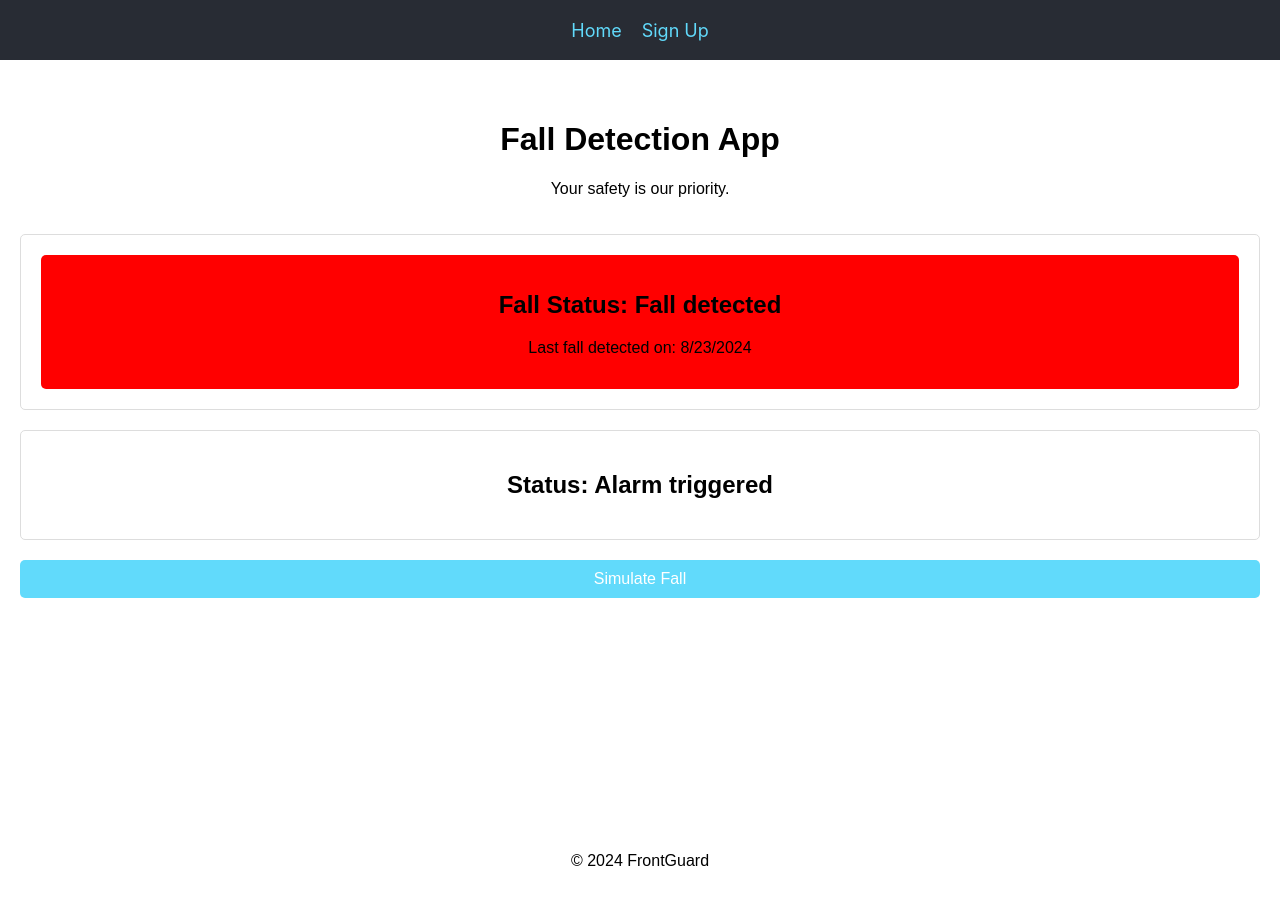
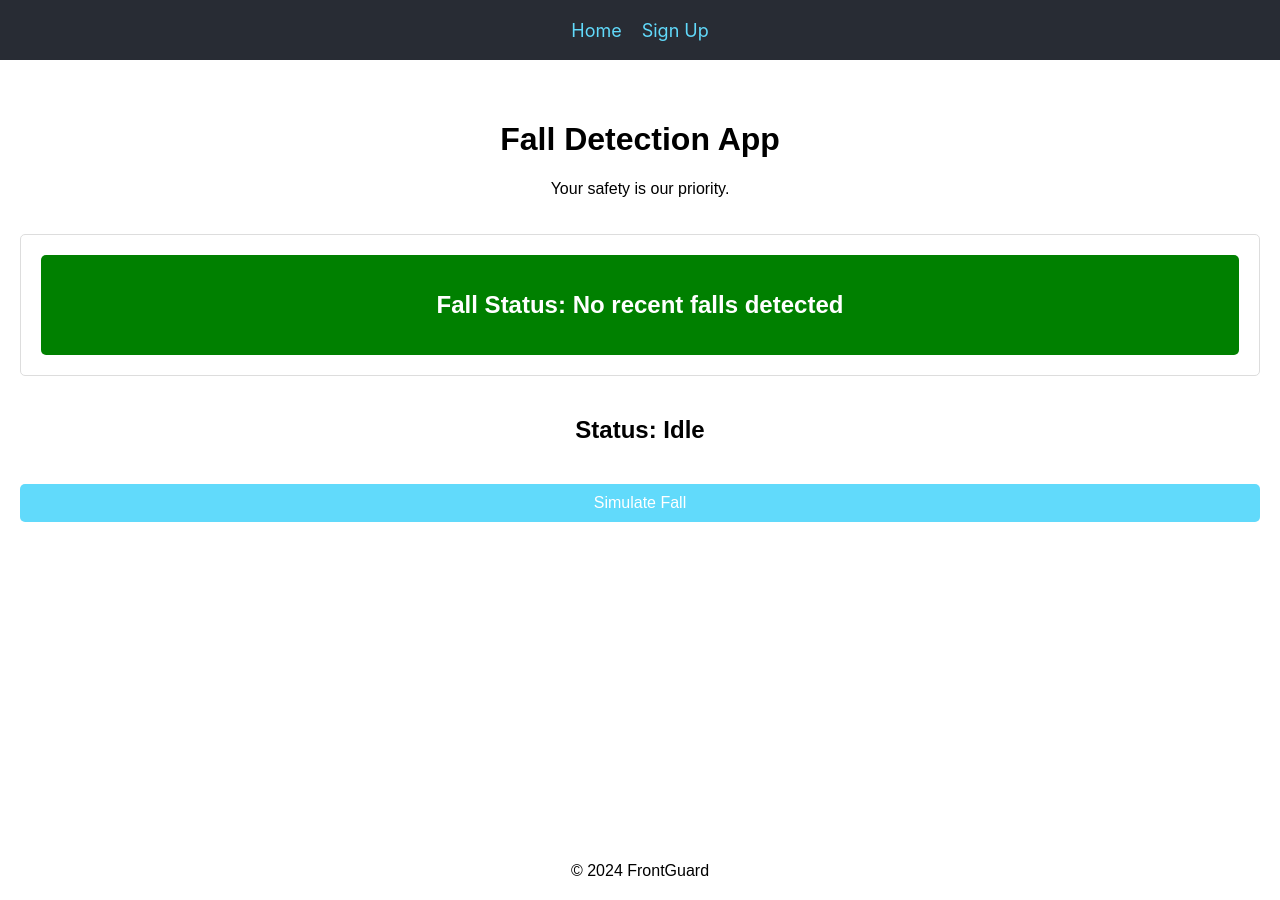
Before and after one commit to orysg/Capstone, a React (Create React App) app in the folder capstone/: page / in a window 1280 px wide. Built offline with nearby package versions, Linux system fonts and the light colour scheme.

Commit message:
Fixed an issue with the fall detection status. Whoops

```diff
--- a/capstone/src/pages/HomePage.css
+++ b/capstone/src/pages/HomePage.css
@@ -19,8 +19,7 @@
   gap: 20px;
 }
 
-.fall-status-container,
-.status {
+.fall-status-container {
   padding: 20px;
   border: 1px solid #ddd;
   border-radius: 5px;
@@ -33,13 +32,10 @@
 
 .fall-detected {
   background-color: red;
+  color: white;
 }
 
 .fall-safe {
   background-color: green;
+  color: white;
 }
-
-.footer {
-  text-align: center;
-  padding: 10px;
-}
--- a/capstone/src/pages/HomePage.js
+++ b/capstone/src/pages/HomePage.js
@@ -1,18 +1,19 @@
 import React, { useState, useEffect } from 'react';
 import axios from 'axios';
 import './HomePage.css';
-import { Link } from 'react-router-dom';
 
 function HomePage() {
   const [fallStatus, setFallStatus] = useState('No recent falls detected');
   const [lastFallTimestamp, setLastFallTimestamp] = useState(null);
   const [status, setStatus] = useState('Idle');
 
+  // Simulated API call to fetch fall status
   const fetchFallStatus = async () => {
     try {
-      setFallStatus('Fall detected'); // For testing
-      setLastFallTimestamp(new Date().getTime());
-      setStatus('Alarm triggered');
+      // Replace with your actual API call
+      // const response = await axios.get('/api/fall-status');
+      // setFallStatus(response.data.status);
+      // setLastFallTimestamp(response.data.lastFallTimestamp);
     } catch (error) {
       console.error('Error fetching fall status:', error);
     }
@@ -22,14 +23,16 @@ function HomePage() {
     fetchFallStatus();
   }, []);
 
-  const getFallStatusColorClass = () => {
-    return fallStatus === 'Fall detected' ? 'fall-detected' : 'fall-safe';
-  };
-
+  // Function to simulate a fall
   const simulateFall = () => {
     setFallStatus('Fall detected');
     setLastFallTimestamp(new Date().getTime());
     setStatus('Alarm triggered');
+  };
+
+  // Determine CSS class based on fall status
+  const getFallStatusColorClass = () => {
+    return fallStatus === 'Fall detected' ? 'fall-detected' : 'fall-safe';
   };
 
   return (
```
